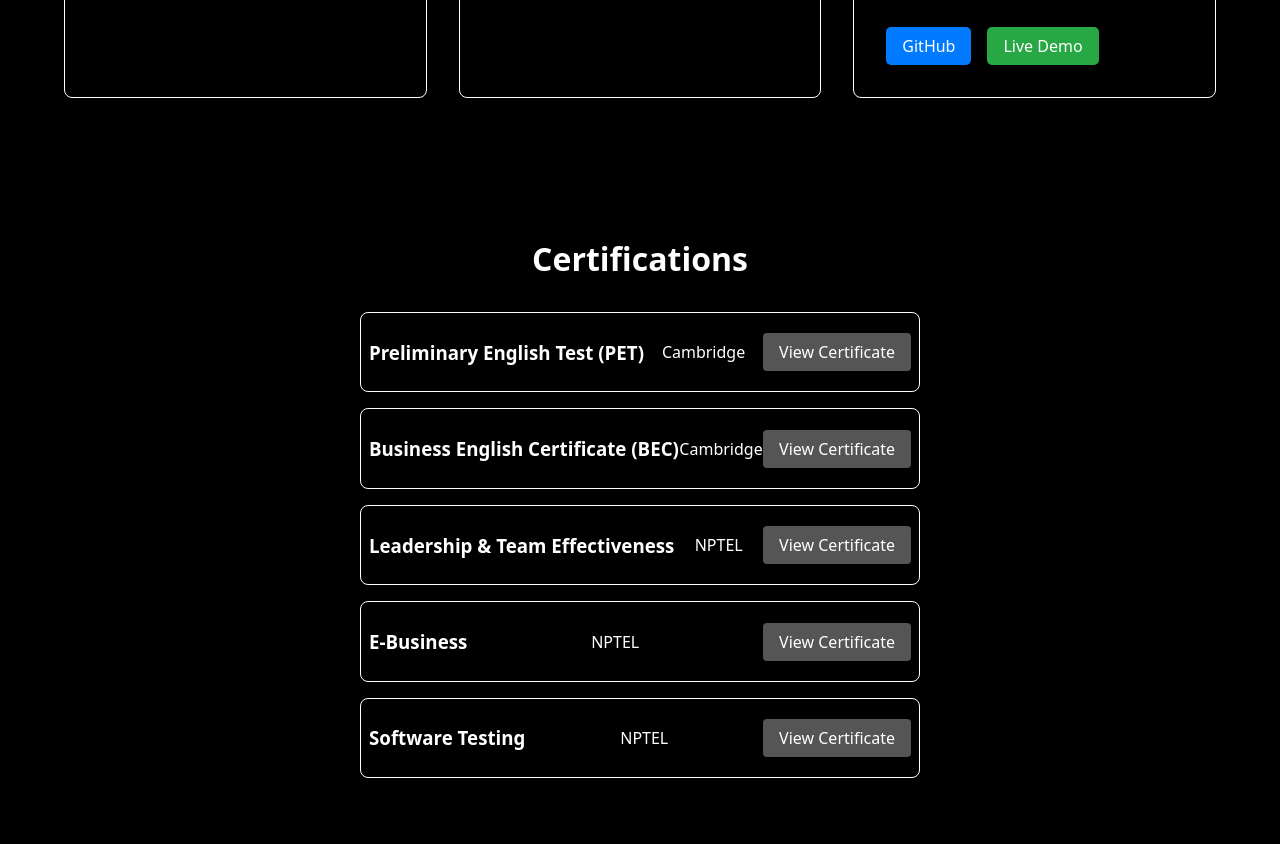
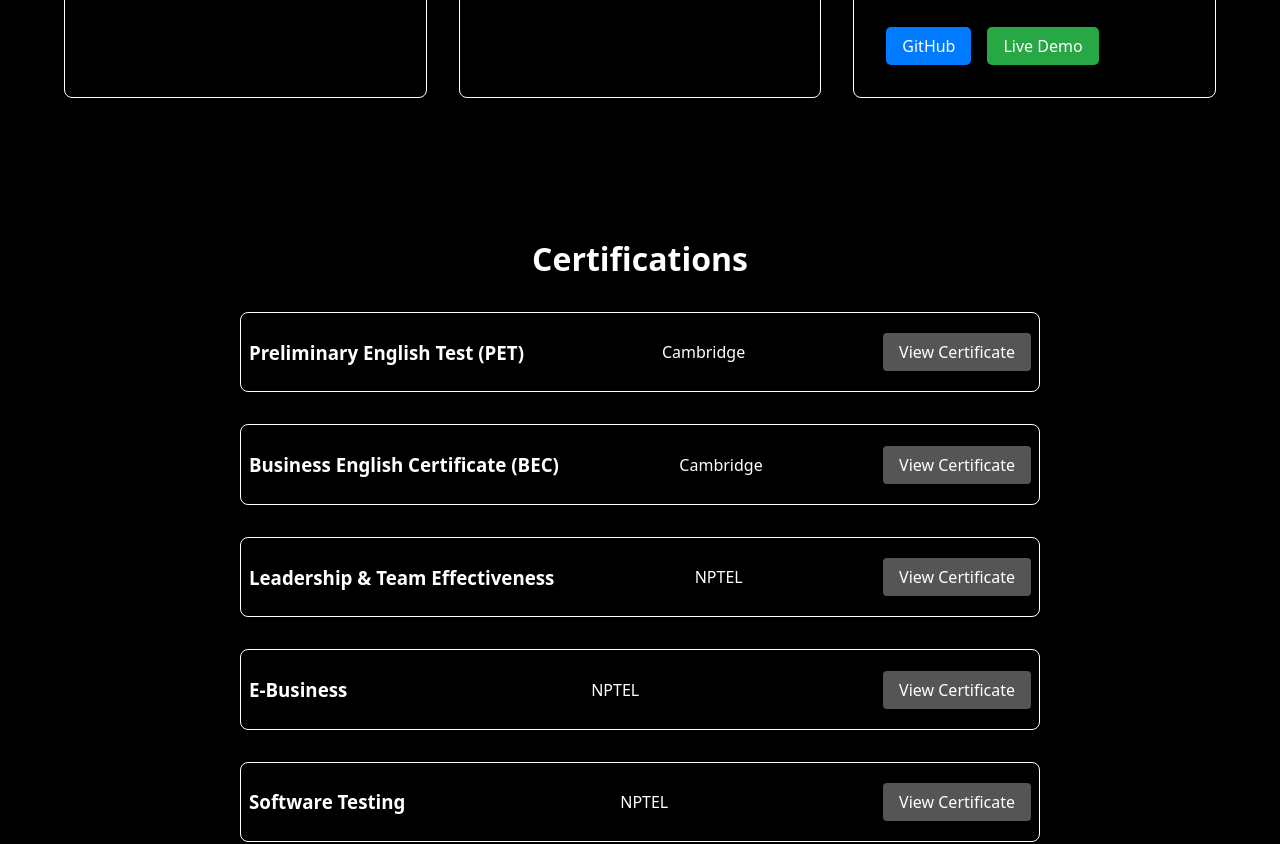
Before and after one commit to bharthreddyy07/my-portfolio, a React (Vite) app: page / in a window 1280 px wide. Shown: the part 2540-3384 px from the top of the page. Built offline with nearby package versions, Linux system fonts and the light colour scheme.

Commit message:
updated cert css

```diff
--- a/src/components/Certifications/Certifications.css
+++ b/src/components/Certifications/Certifications.css
@@ -68,3 +68,21 @@
 .view-certificate:hover {
 background-color: #333;
 }
+
+@media (min-width: 768px) {
+.certifications-container {
+    display: flex;
+    flex-direction: column;
+    align-items: center;
+}
+.certifications-grid {
+    flex-direction: column;
+    flex-wrap: wrap;
+    justify-content: center;
+    gap: 2rem;
+}
+.certification-card {
+    width: 800px;
+}
+
+}
```
